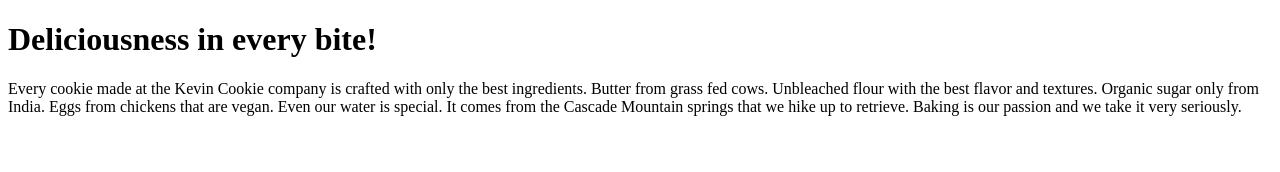
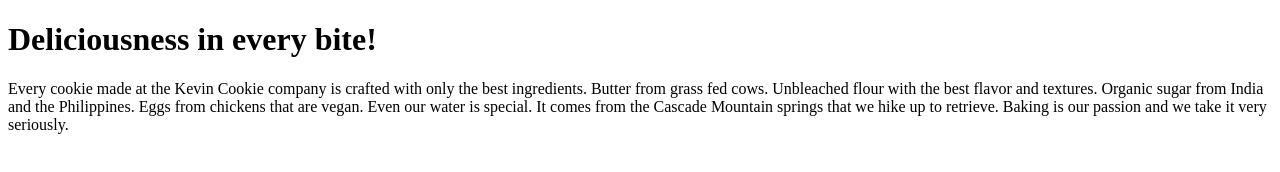
Before and after one commit to sudo-red/Test-repo, a plain HTML site: page index.htm in a window 1280 px wide. Drawn offline with Linux system fonts and the light colour scheme.

Commit message:
Update index.htm

```diff
--- a/index.htm
+++ b/index.htm
@@ -4,7 +4,7 @@
 
 <h1>Deliciousness in every bite!</h1>
 
-<p>Every cookie made at the Kevin Cookie company is crafted with only the best ingredients. Butter from grass fed cows. Unbleached flour with the best flavor and textures. Organic sugar only from India. Eggs from chickens that are vegan. Even our water is special. It comes from the Cascade Mountain springs that we hike up to retrieve. Baking is our passion and we take it very seriously.</p>
+<p>Every cookie made at the Kevin Cookie company is crafted with only the best ingredients. Butter from grass fed cows. Unbleached flour with the best flavor and textures. Organic sugar from India and the Philippines. Eggs from chickens that are vegan. Even our water is special. It comes from the Cascade Mountain springs that we hike up to retrieve. Baking is our passion and we take it very seriously.</p>
 
 </body>
 </html>
```
